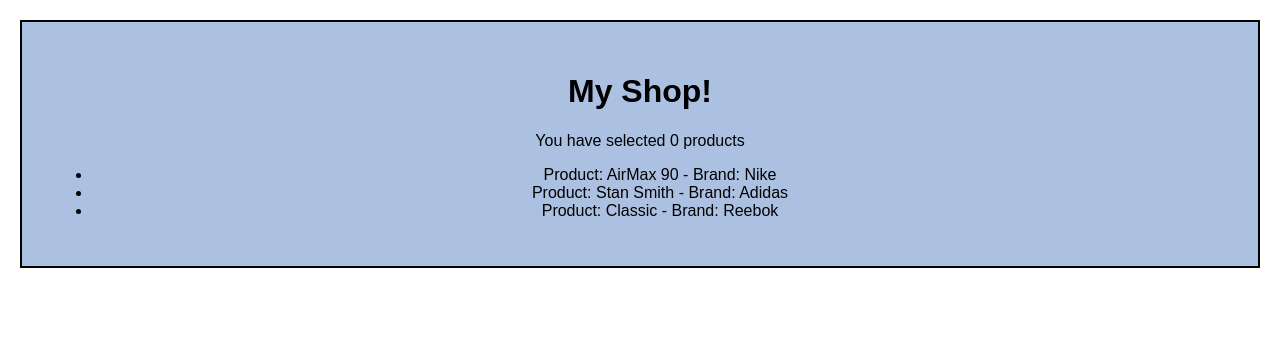
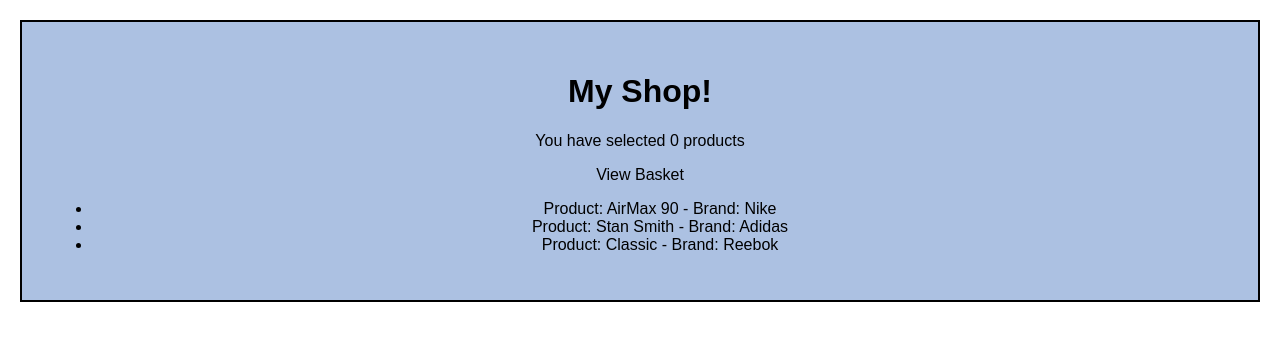
Before and after one commit to LewisYoul/hello-world-react, a React (Create React App) app: page / in a window 1280 px wide. Shown: the top 340 px of the page. Built offline with nearby package versions, Linux system fonts and the light colour scheme.

Commit message:
Add passing test for View Basket <a> tag

```diff
--- a/package.json
+++ b/package.json
@@ -10,7 +10,7 @@
   "scripts": {
     "start": "react-scripts start",
     "build": "react-scripts build",
-    "test": "react-scripts test --env=jsdom --verbose --coverage",
+    "test": "react-scripts test --env=jsdom --verbose",
     "eject": "react-scripts eject"
   },
   "devDependencies": {
--- a/src/App.js
+++ b/src/App.js
@@ -28,6 +28,7 @@
       <div className="App">
         <h1>My Shop!</h1>
         <p>You have selected {this.state.selectedProducts.length} products</p>
+        <a>View Basket</a>
         <ProductList
           products={this.state.products}
           onProductSelect={this.handleProductSelect}
```
Also changed, not shown: 1 other file (tests, documents, lock files or other folders).
